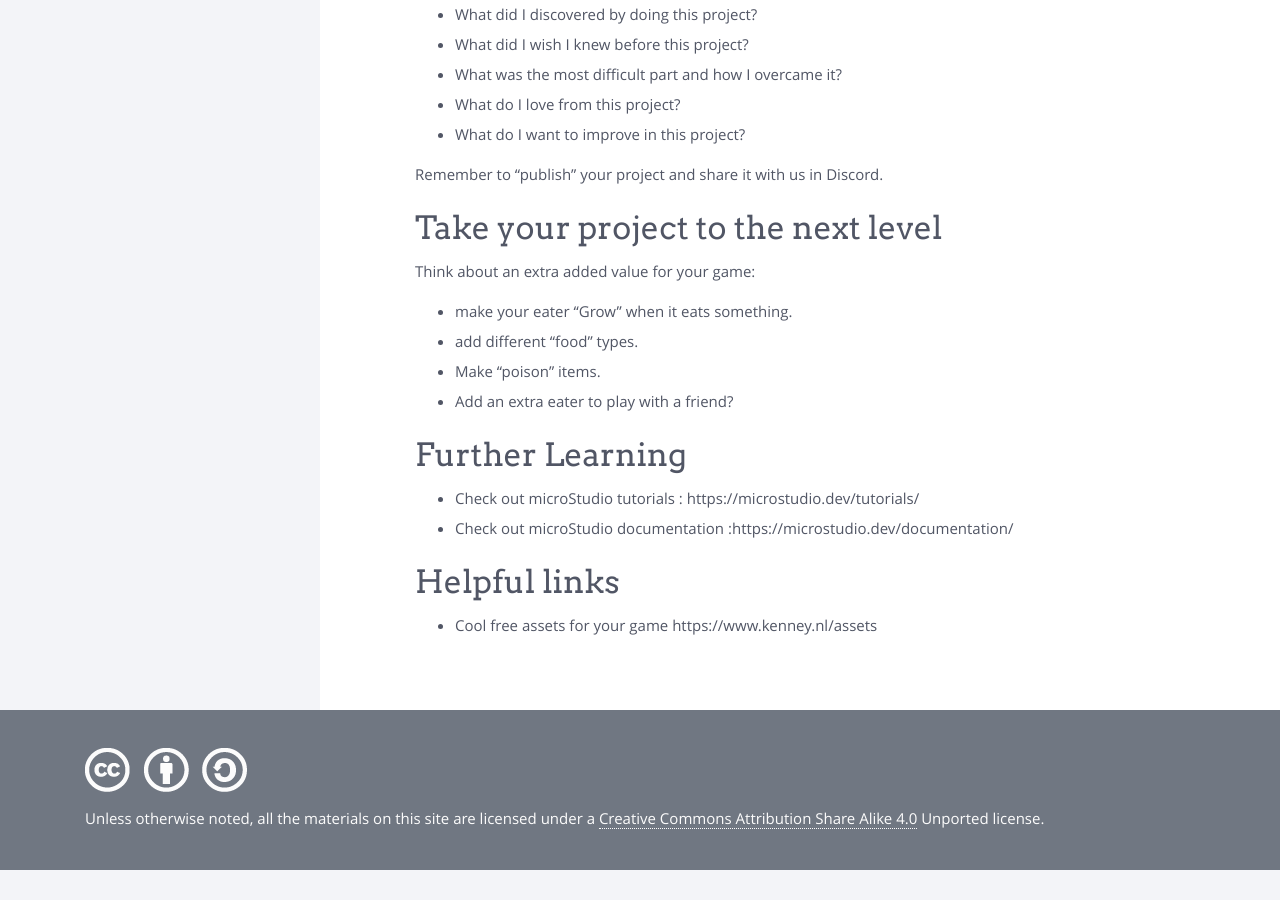
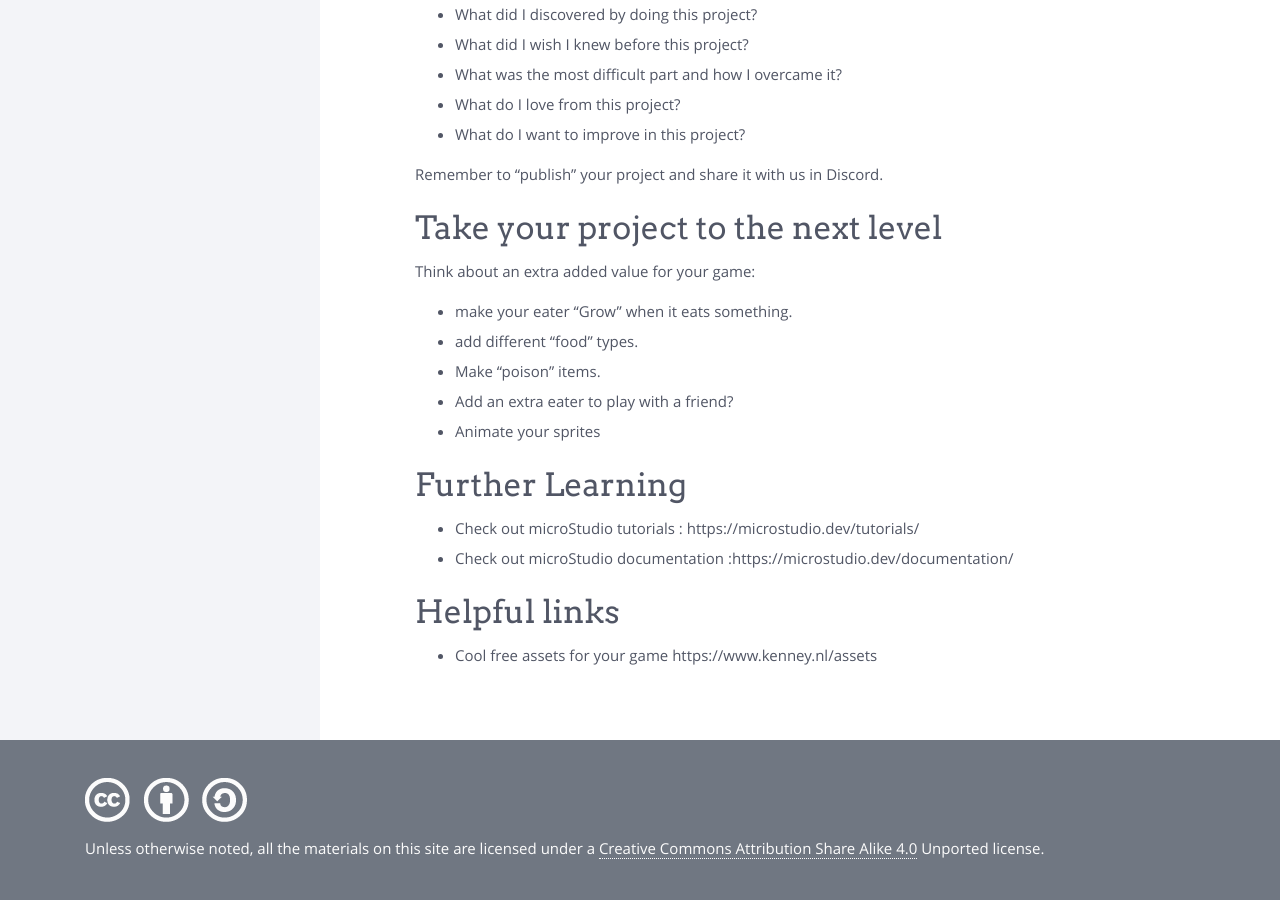
Before and after one commit to luigipacheco/design-code-play, a Jekyll site: the page built from modules/projects/_posts/2000-01-01-eater.markdown, in a window 1280 px wide and 900 px high, scrolled down 1133 px. Built offline with Jekyll 4.4.1, drawn with Linux system fonts in a browser that asks for light colours; nearby versions of some CDN libraries; before the commit the page ends 2003 px from its top, so only the background shows below that.

Commit message:
Update 2000-01-01-eater.markdown

```diff
--- a/modules/projects/_posts/2000-01-01-eater.markdown
+++ b/modules/projects/_posts/2000-01-01-eater.markdown
@@ -26,6 +26,7 @@ First lets define some key aspects of our project by asking the following questi
 - Draw your own background
 
 
+
 ## Reflect & share
 
  - What did I discovered by doing this project?
@@ -43,6 +44,7 @@ Think about an extra added value for your game:
   - add different "food" types.
   - Make "poison" items.
   - Add an extra eater to play with a friend?
+  - Animate your sprites
 
 
 ## Further Learning
```
